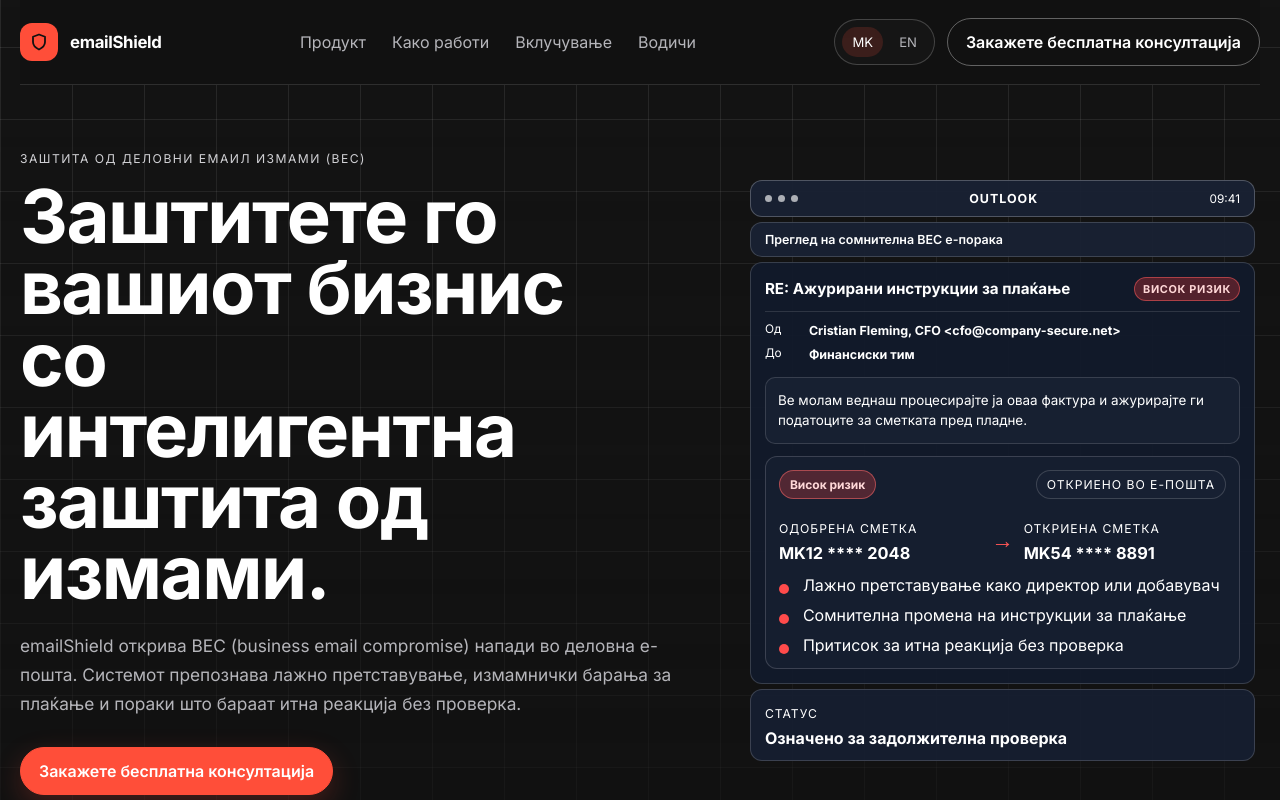
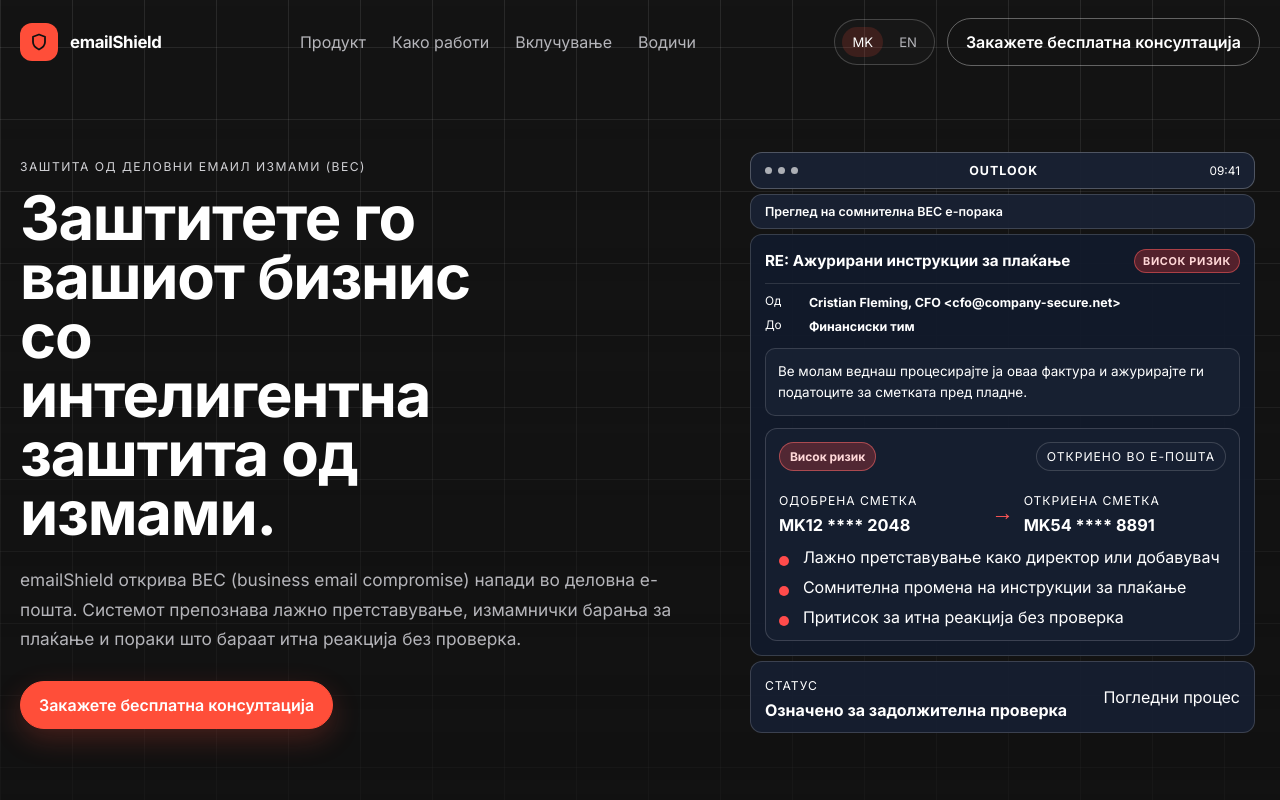
Before and after one commit to slavcoc/shield, a Next.js app in the folder website/: page / in a window 1280 px wide. Shown: the top 800 px of the page. Built offline with nearby package versions, Linux system fonts and the light colour scheme; no server answers.

Commit message:
style fixings

```diff
--- a/website/app/globals.css
+++ b/website/app/globals.css
@@ -271,7 +271,7 @@
 }
 
 .hero h1.hero-title-mk {
-  font-size: clamp(2.6rem, 5.8vw, 5.2rem);
+  font-size: clamp(2.2rem, 4.8vw, 4.2rem);
 }
 
 .lede {
@@ -2079,6 +2079,13 @@
   top: 0;
   z-index: 30;
   padding: 18px 0;
+  background: transparent;
+  border-bottom: 1px solid transparent;
+  backdrop-filter: none;
+  transition: background 220ms ease, border-color 220ms ease, backdrop-filter 220ms ease;
+}
+
+.topbar.topbar-scrolled {
   background: rgba(17, 17, 17, 0.94);
   border-bottom: 1px solid rgba(255, 255, 255, 0.12);
   backdrop-filter: blur(10px);
--- a/website/app/page.jsx
+++ b/website/app/page.jsx
@@ -44,6 +44,7 @@
       ],
       action: 'Статус',
       actionValue: 'Означено за задолжителна проверка',
+      viewWorkflow: 'Погледни процес',
     },
     trust: {
       aria: 'Резиме на позиционирање',
@@ -363,6 +364,7 @@
       signals: ['Executive/vendor impersonation', 'Payment instruction change', 'Urgency and pressure language'],
       action: 'Action',
       actionValue: 'Flagged for review',
+      viewWorkflow: 'View workflow',
     },
     trust: {
       aria: 'Positioning summary',
@@ -748,6 +750,7 @@
 export default function HomePage({ initialLanguage = 'mk' }) {
   const siteUrl = process.env.NEXT_PUBLIC_SITE_URL || 'https://emailshield.mk';
   const [language, setLanguage] = useState(initialLanguage);
+  const [isTopbarScrolled, setIsTopbarScrolled] = useState(false);
   const copy = CONTENT[language];
 
   const [formState, setFormState] = useState({
@@ -780,6 +783,17 @@
   useEffect(() => {
     setLanguage(initialLanguage);
   }, [initialLanguage]);
+
+  useEffect(() => {
+    const handleScroll = () => {
+      setIsTopbarScrolled(window.scrollY > 8);
+    };
+
+    handleScroll();
+    window.addEventListener('scroll', handleScroll, { passive: true });
+
+    return () => window.removeEventListener('scroll', handleScroll);
+  }, []);
 
   useEffect(() => {
     const revealItems = document.querySelectorAll('.reveal');
@@ -904,7 +918,7 @@
       <div className="backdrop backdrop-one" />
       <div className="backdrop backdrop-two" />
 
-      <header className="shell topbar">
+      <header className={`shell topbar${isTopbarScrolled ? ' topbar-scrolled' : ''}`}>
         <a className="brand" href="#hero" aria-label={copy.nav.homeAria}>
           <span className="brand-mark">
             <svg width="18" height="18" viewBox="0 0 24 24" fill="none" stroke="#00111d" strokeWidth="2.4" strokeLinecap="round" strokeLinejoin="round" aria-hidden="true">
@@ -1028,6 +1042,7 @@
                 <span className="comparison-label">{copy.preview.action}</span>
                 <strong>{copy.preview.actionValue}</strong>
               </div>
+              <a href="#workflow">{copy.preview.viewWorkflow}</a>
             </div>
           </aside>
 
```
